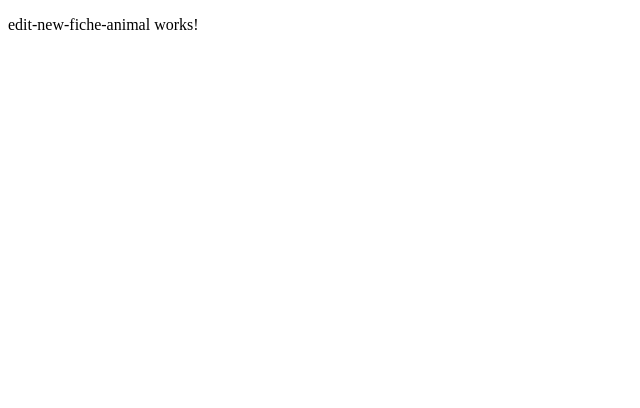
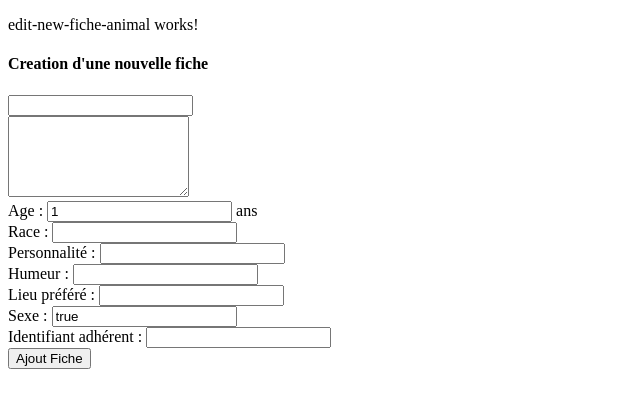
Before and after one commit to Duduman73/AngularDogsOut, an Angular app: page /editnewFicheAnimal in a window 1280 px wide. Shown: the top 408 px of the page, without its empty margins (0-640 px from the left). Built offline with nearby package versions, Linux system fonts and the light colour scheme.

Commit message:
Creation of Edit function in EditNewFicheAnimal

```diff
--- a/src/app/components/edit-new-fiche-animal/edit-new-fiche-animal.component.html
+++ b/src/app/components/edit-new-fiche-animal/edit-new-fiche-animal.component.html
@@ -1,3 +1,51 @@
 <p>
   edit-new-fiche-animal works!
 </p>
+
+<div class="newFicheAnimal panel panel-default">
+  <div class="panel-heading">
+    <h4>Creation d'une nouvelle fiche</h4>
+  </div>
+  <div class="panel-body">
+    <div class="form-group">
+      <input class="form-control" [(ngModel)]="ficheAnimal_in_progress.nomAnim" type="text" name="nom"/>
+    </div>
+    <div class="form-group">
+      <textarea rows="5" [(ngModel)]="ficheAnimal_in_progress.description" class="form-control" name="description">
+      </textarea>
+    </div>
+    <div class="input-group">
+      <label>Age : </label>
+      <input type="text" class="form-control" [(ngModel)]="ficheAnimal_in_progress.age" name="age"/>
+      <span class="input-group-addon"> ans</span>
+    </div>
+    <div class="input-group">
+      <label>Race : </label>
+      <input type="text" class="form-control" [(ngModel)]="ficheAnimal_in_progress.race" name="race"/>
+    </div>
+    <div class="input-group">
+      <label>Personnalité : </label>
+      <input type="text" class="form-control" [(ngModel)]="ficheAnimal_in_progress.personnalite" name="personnalite"/>
+    </div>
+    <div class="input-group">
+      <label>Humeur : </label>
+      <input type="text" class="form-control" [(ngModel)]="ficheAnimal_in_progress.humeur" name="humeur"/>
+    </div>
+    <div class="input-group">
+      <label>Lieu préféré : </label>
+      <input type="text" class="form-control" [(ngModel)]="ficheAnimal_in_progress.lieuPrefere" name="lieu prefere"/>
+    </div>
+    <div class="input-group">
+        <label>Sexe : </label>
+        <input type="text" class="form-control" [(ngModel)]="ficheAnimal_in_progress.sexe" name="sexe"/>
+      </div>
+    <div class="input-group">
+        <label>Identifiant adhérent : </label>
+        <input type="text" class="form-control" [(ngModel)]="ficheAnimal_in_progress.idAd" name="idAd"/>
+      </div>
+    <div class="input-group">
+      <input type="button" value="Ajout Fiche" (click)="addUpdateFicheAnimalClicked()"/>
+    </div>
+
+  </div>
+</div>
```
